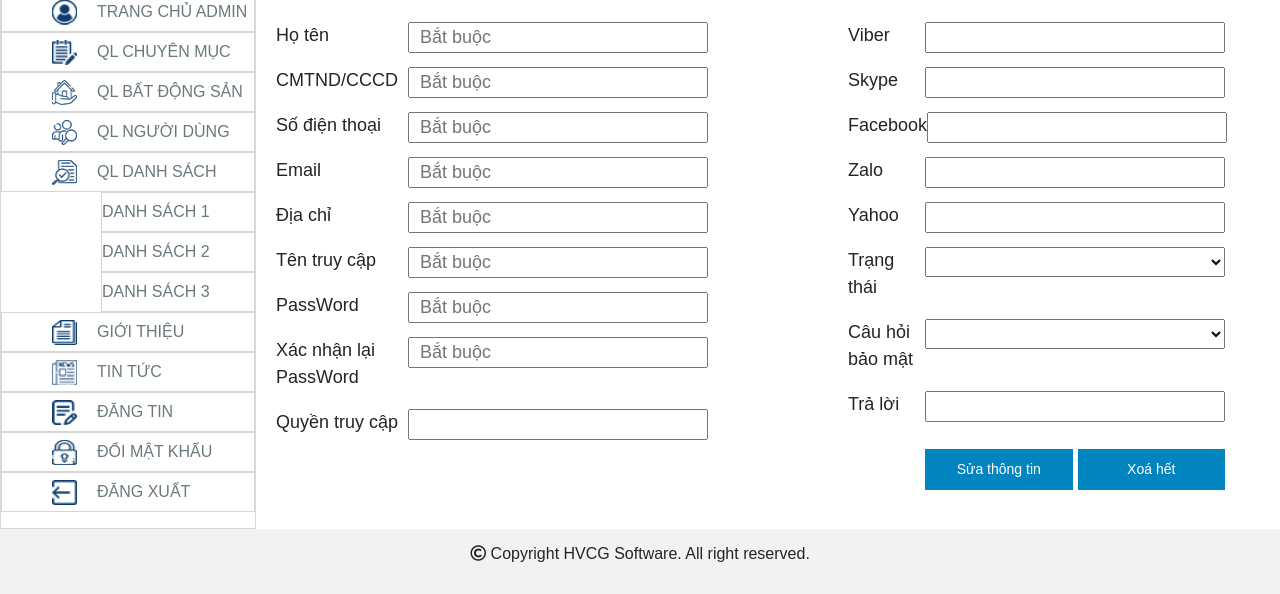
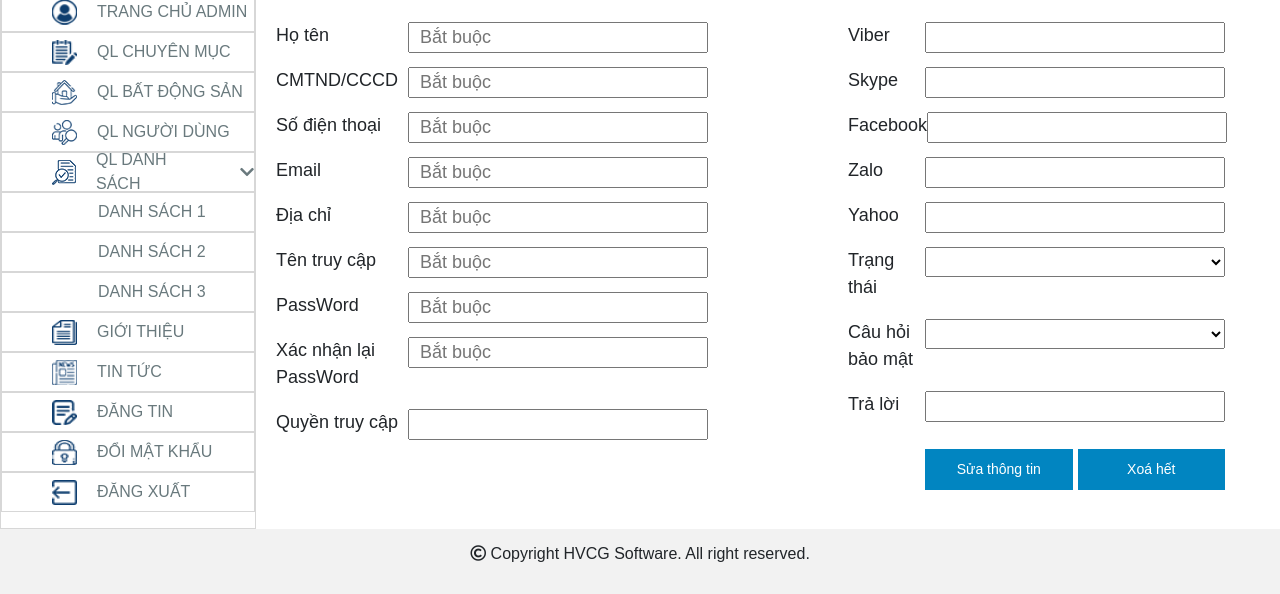
Before and after one commit to sonla-fabbi/EQHomeFE, a plain HTML site: page index.html in a window 1280 px wide. Both pictures are taken after a click on the link "QL DANH SÁCH". Shown: the part 208-802 px from the top of the page. Drawn offline with nearby package versions, Linux system fonts and the light colour scheme; files whose address does not match are found by name.

Commit message:
update-home

```diff
--- a/index.html
+++ b/index.html
@@ -32,11 +32,12 @@
                     </li>
                     <li><img class="icon" src="../eqhome/images/quanLyDanhSach.png" alt="">
                         <a href="#" id="flip">QL DANH SÁCH</a>
+                        <i class="fas fa-chevron-down"></i>
                     </li>
                     <ul id="panel" >
-                        <li><a href="">DANH SÁCH 1</a></li>
-                        <li><a href="">DANH SÁCH 2</a></li>
-                        <li><a href="">DANH SÁCH 3</a></li>
+                        <li><a style="padding-left: 96px;" href="">DANH SÁCH 1</a></li>
+                        <li><a style="padding-left: 96px;" href="">DANH SÁCH 2</a></li>
+                        <li><a style="padding-left: 96px;" href="">DANH SÁCH 3</a></li>
                     </ul>
                     <li><img class="icon" src="../eqhome/images/gioiThieu.png" alt=""><a href="">GIỚI THIỆU</a></li>
                     <li><img class="icon" src="../eqhome/images/tinTuc.png" alt=""><a href="">TIN TỨC</a></li>
--- a/style.css
+++ b/style.css
@@ -119,15 +119,20 @@ li:hover{
     background-color: #c7f4ff;
 }
 
-.icon, #icon-dropdown{
+.icon{
     padding: 0px 20px 0px 50px;
     width: 95px;
     height: 25px;
 }
 
+.fa-chevron-down{
+    color: #69797d;
+    padding-left: 65px;
+
+}
+
 #panel{
     display: none;
-    padding-left: 100px;
 }
 
 /* footer */
```
